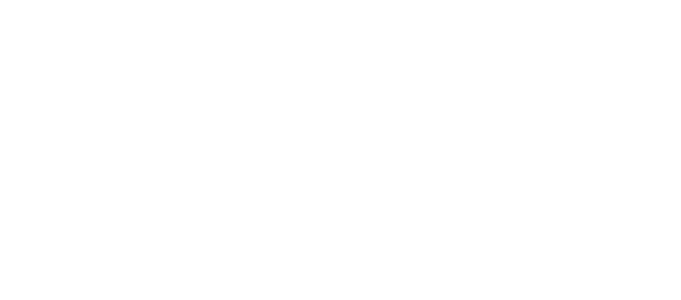
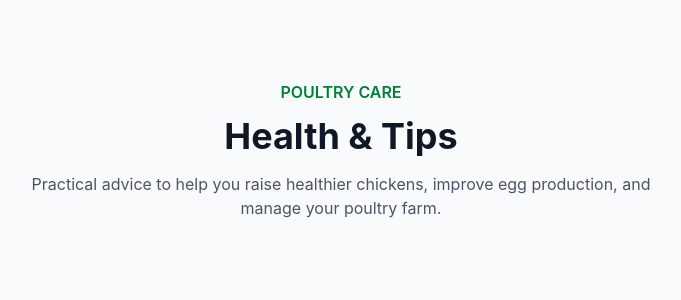
Before and after one commit to mega-gech/EthioPoultry, a React (Vite) app in the folder client/: page /health in a window 1280 px wide. Before the commit this address had no page. Shown: the top 300 px of the page, without its empty margins (299-980 px from the left). Built offline with nearby package versions, Linux system fonts and the light colour scheme.

Commit message:
add health and tip pages

```diff
--- a/client/src/App.tsx
+++ b/client/src/App.tsx
@@ -15,12 +15,14 @@
 import AddProduct from './pages/SellerDashboard/AddProduct';
 import EditProduct from './pages/SellerDashboard/EditProduct';
 import ProtectedRoute from './components/ProtectedRoute';
+import HealthTips from "./pages/HealthTips";
 
 function App() {
   return (
       <Routes>
         <Route path="/" element={<Home />} />
         <Route path="/products" element = {<Products/>} />
+        <Route path="/health" element = {<HealthTips/>} />
         <Route path="/products/:id" element={<ProductDetails />} />
         <Route path='/sellerProfile/:id' element={<SellerProfile />}/>
         <Route path="/login" element={<Login />} />
--- a/client/src/components/Navbar.tsx
+++ b/client/src/components/Navbar.tsx
@@ -7,9 +7,7 @@
 const navLinks = [
   { name: "Home", href: "/" },
   { name: "Products", href: "/products" },
-  { name: "About Us", href: "/#about" },
-  { name: "Learn", href: "/#learn" },
-  { name: "Health & Tips", href: "/#health" },
+  { name: "Health & Tips", href: "/health" },
   { name: "Market Prices", href: "/#prices" },
   { name: "Contact", href: "/#contact" },
 ];
@@ -179,6 +177,13 @@
       return (
         location.pathname === "/products" ||
         location.pathname.startsWith("/product/")
+      );
+    }
+
+    if (href === "/health") {
+      return (
+        location.pathname === "/health" ||
+        location.pathname.startsWith("/health/")
       );
     }
 
--- /dev/null
+++ b/client/src/pages/HealthTips.tsx
@@ -0,0 +1,30 @@
+export default function HealthTips() {
+  return (
+    <section
+      id="health"
+      className="py-20 bg-gray-50"
+    >
+      <div className="max-w-7xl mx-auto px-6">
+
+        {/* Section heading */}
+        <div className="text-center mb-12">
+          <p className="text-green-700 font-semibold mb-3">
+            POULTRY CARE
+          </p>
+
+          <h2 className="text-3xl md:text-4xl font-bold text-gray-900">
+            Health & Tips
+          </h2>
+
+          <p className="mt-4 text-gray-600 max-w-2xl mx-auto">
+            Practical advice to help you raise healthier chickens,
+            improve egg production, and manage your poultry farm.
+          </p>
+        </div>
+
+        {/* Health tips cards will go here */}
+
+      </div>
+    </section>
+  );
+}
```
